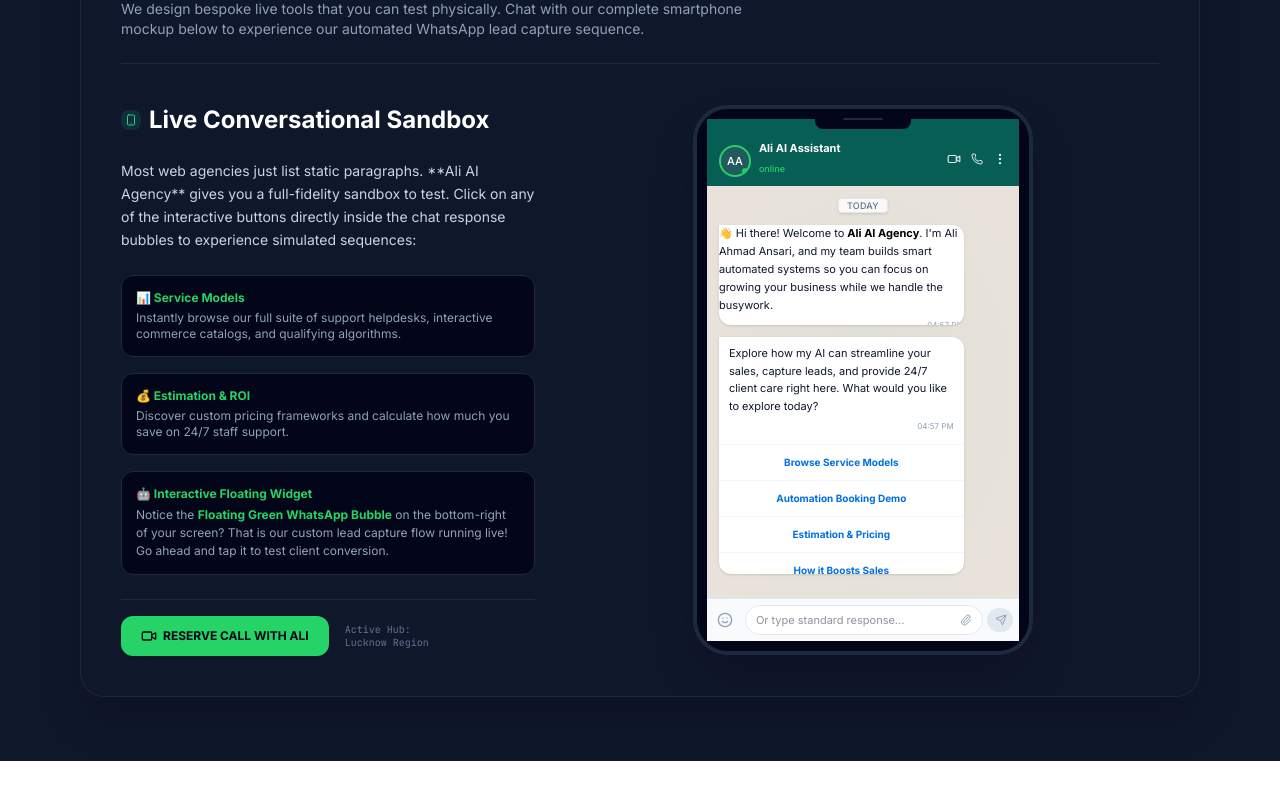
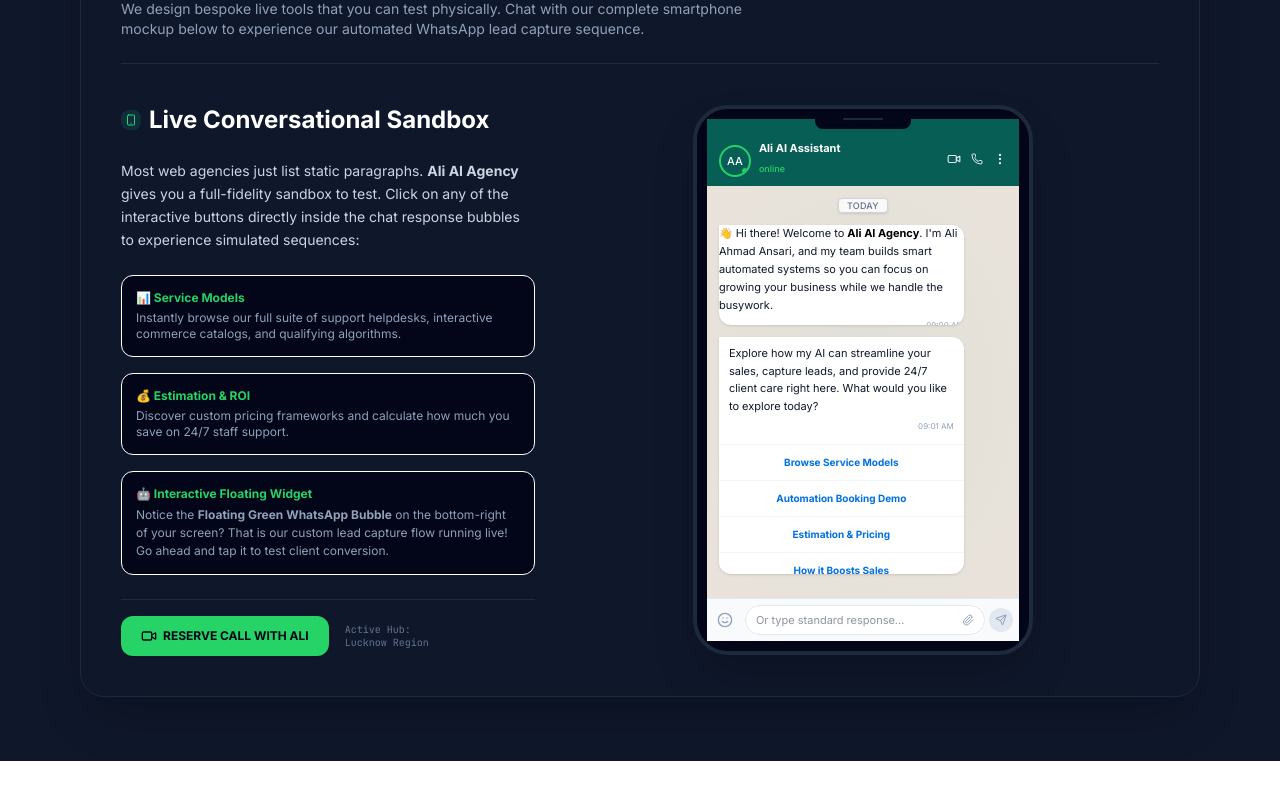
Before and after one commit to aliahmadansari295-sketch/AI-Agency-Website, a React (Vite) app: page / in a window 1280 px wide. Shown: the part 3475-4275 px from the top of the page. Built offline with nearby package versions, Linux system fonts and the light colour scheme.

Commit message:
Let use this

```diff
--- a/src/components/WhatsAppSimulator.tsx
+++ b/src/components/WhatsAppSimulator.tsx
@@ -1,15 +1,5 @@
 import React, { useState, useRef, useEffect } from 'react';
 import { Send, Smartphone, Sparkles, Smile, Phone, Video, MoreVertical, Paperclip } from 'lucide-react';
-
-// Inline Type Definition so you don't need external imports
-export interface ChatMessage {
-  id: string;
-  sender: 'bot' | 'user';
-  text: string;
-  timestamp: string;
-  type: 'text' | 'options';
-  options?: string[];
-}
 
 export default function WhatsAppSimulator() {
   const getCurrentTime = () => {
@@ -23,20 +13,20 @@
     'How it Boosts Sales'
   ];
 
-  // Initial messages state
-  const [messages, setMessages] = useState<ChatMessage[]>([
+  // Initial messages state conforming to interactive WhatsApp layout
+  const [messages, setMessages] = useState([
     {
-      id: `bot-${Date.now()}-1`,
+      id: 'init-1',
       sender: 'bot',
       text: "👋 Hi there! Welcome to *Ali AI Agency*. I'm Ali Ahmad Ansari, and my team builds smart automated systems so you can focus on growing your business while we handle the busywork.",
-      timestamp: getCurrentTime(),
+      timestamp: '09:00 AM',
       type: 'text'
     },
     {
-      id: `bot-${Date.now()}-2`,
+      id: 'init-2',
       sender: 'bot',
       text: "Explore how my AI can streamline your sales, capture leads, and provide 24/7 client care right here. What would you like to explore today?",
-      timestamp: getCurrentTime(),
+      timestamp: '09:01 AM',
       type: 'options',
       options: initialOptions
     }
@@ -45,10 +35,10 @@
   const [inputText, setInputText] = useState('');
   const [isTyping, setIsTyping] = useState(false);
 
-  const chatContainerRef = useRef<HTMLDivElement>(null);
-  const messagesEndRef = useRef<HTMLDivElement>(null);
+  const chatContainerRef = useRef(null);
+  const messagesEndRef = useRef(null);
 
-  // Auto scroll logic (block: 'nearest' prevents the whole webpage from jumping)
+  // Auto scroll using element.scrollIntoView block 'nearest' on updates
   const scrollToNewestMessage = () => {
     if (messagesEndRef.current) {
       messagesEndRef.current.scrollIntoView({ behavior: 'smooth', block: 'nearest' });
@@ -59,7 +49,7 @@
     scrollToNewestMessage();
   }, [messages, isTyping]);
 
-  const getBotResponse = (option: string): string => {
+  const getBotResponse = (option) => {
     const cleanOption = option.toLowerCase().trim();
 
     if (cleanOption.includes('service') || cleanOption.includes('models') || cleanOption.includes('browse')) {
@@ -81,12 +71,12 @@
     return "💡 *Received!* I am keeping tabs on your interest. Our founder *Ali Ahmad Ansari* can build absolute precision engines for your unique requirements.\n\nUse the interactive menu buttons to explore our workflow live.";
   };
 
-  const handleSendMessage = (textToSend: string, sourceOption?: string) => {
+  const handleSendMessage = (textToSend, sourceOption) => {
     if (!textToSend.trim()) return;
 
-    // 1. Append user selection
-    const userMsg: ChatMessage = {
-      id: `user-${Date.now()}-${Math.random().toString(36).substring(2, 9)}`,
+    // Append user selection
+    const userMsg = {
+      id: "user-" + Date.now() + "-" + Math.random().toString(36).substring(2, 9),
       sender: 'user',
       text: textToSend,
       timestamp: getCurrentTime(),
@@ -97,20 +87,21 @@
     setInputText('');
     setIsTyping(true);
 
-    // 2. Simulate typing and send bot reply
+    // Simulate real WhatsApp Business network latency
     setTimeout(() => {
       const responseText = getBotResponse(textToSend);
 
-      // Calculate remaining options (The Waterfall Loop)
+      // Filter out the selected menu option so remaining ones are presented in bot's next reply
       const selected = sourceOption || textToSend;
       const remainingOptions = initialOptions.filter(
         (opt) => opt.toLowerCase().trim() !== selected.toLowerCase().trim()
       );
 
+      // If typed message didn't match any option structure, show all options
       const activeOptions = remainingOptions.length < 4 ? remainingOptions : initialOptions;
 
-      const botMsg: ChatMessage = {
-        id: `bot-${Date.now()}-${Math.random().toString(36).substring(2, 9)}`,
+      const botMsg = {
+        id: "bot-" + Date.now() + "-" + Math.random().toString(36).substring(2, 9),
         sender: 'bot',
         text: responseText,
         timestamp: getCurrentTime(),
@@ -123,14 +114,14 @@
     }, 1100);
   };
 
-  // Parses WhatsApp-style asterisk formatting securely
-  const renderMessageTextWithFormatting = (text: string) => {
+  // Parses WhatsApp-style asterisk formatting (*bold text*) and double asterisk (**bold text**) securely
+  const renderMessageTextWithFormatting = (text) => {
     return text.split('\n').map((line, idx) => {
       const normalizedLine = line.replace(/\*\*/g, '*');
       const parts = normalizedLine.split(/\*([^*]+)\*/g);
 
       return (
-        <p key={idx} className="mb-1 last:mb-0 text-slate-900 leading-relaxed font-normal break-words">
+        <p key={idx} className="mb-1 last:mb-0 text-slate-900 leading-relaxed font-normal">
           {parts.map((p, pIdx) => {
             if (pIdx % 2 === 1) {
               return (
@@ -146,7 +137,7 @@
     });
   };
 
-  const scrollToSection = (id: string) => {
+  const scrollToSection = (id) => {
     const el = document.getElementById(id);
     if (el) {
       el.scrollIntoView({ behavior: 'smooth' });
@@ -154,11 +145,11 @@
   };
 
   return (
-    <div className="w-full max-w-6xl mx-auto py-16 px-4" id="whatsapp-simulator">
+    <div className="w-full max-w-6xl mx-auto py-16 px-4 font-sans" id="whatsapp-simulator">
 
       {/* Decorative Card Container with Elegant Border */}
       <div className="bg-slate-900 rounded-3xl border border-slate-800 p-6 md:p-10 text-white shadow-2xl relative overflow-hidden">
-        <div className="absolute top-0 right-0 w-80 h-80 bg-whatsapp-teal/10 rounded-full blur-3xl -z-10"></div>
+        <div className="absolute top-0 right-0 w-80 h-80 bg-emerald-500/10 rounded-full blur-3xl -z-10"></div>
 
         {/* Header Section */}
         <div className="flex flex-col md:flex-row justify-between items-start md:items-center gap-6 pb-6 border-b border-slate-800 mb-10 text-left">
@@ -168,7 +159,7 @@
               WhatsApp Conversational Agency Suite
             </div>
 
-            <h2 className="text-2xl md:text-4xl font-black tracking-tight text-white leading-tight">
+            <h2 className="text-2xl md:text-4xl font-extrabold tracking-tight text-white leading-tight">
               Interactive WhatsApp Simulator
             </h2>
             <p className="text-slate-400 text-xs md:text-sm max-w-2xl">
@@ -178,7 +169,7 @@
         </div>
 
         {/* Live Smartphone Interactive Sandbox */}
-        <div className="grid grid-cols-1 lg:grid-cols-12 gap-8 items-center animate-fade-in">
+        <div className="grid grid-cols-1 lg:grid-cols-12 gap-8 items-center">
 
           {/* Left Side Content Column */}
           <div className="lg:col-span-5 space-y-6 text-left">
@@ -188,24 +179,24 @@
             </h3>
 
             <p className="text-slate-300 text-xs md:text-sm leading-relaxed">
-              Most web agencies just list static paragraphs. **Ali AI Agency** gives you a full-fidelity sandbox to test. Click on any of the interactive buttons directly inside the chat response bubbles to experience simulated sequences:
+              Most web agencies just list static paragraphs. <strong>Ali AI Agency</strong> gives you a full-fidelity sandbox to test. Click on any of the interactive buttons directly inside the chat response bubbles to experience simulated sequences:
             </p>
 
             <div className="space-y-4 text-xs">
-              <div className="p-3.5 bg-slate-950 border border-slate-800 rounded-xl space-y-1">
+              <div className="p-3.5 bg-slate-950 border border-slate-850 rounded-xl space-y-1">
                 <span className="font-extrabold text-[#25D366] block">📊 Service Models</span>
                 <span className="text-slate-400">Instantly browse our full suite of support helpdesks, interactive commerce catalogs, and qualifying algorithms.</span>
               </div>
 
-              <div className="p-3.5 bg-slate-950 border border-slate-800 rounded-xl space-y-1">
+              <div className="p-3.5 bg-slate-950 border border-slate-850 rounded-xl space-y-1">
                 <span className="font-extrabold text-[#25D366] block">💰 Estimation & ROI</span>
                 <span className="text-slate-400">Discover custom pricing frameworks and calculate how much you save on 24/7 staff support.</span>
               </div>
 
-              <div className="p-3.5 bg-slate-950 border border-slate-800 rounded-xl space-y-1">
+              <div className="p-3.5 bg-slate-950 border border-slate-850 rounded-xl space-y-1">
                 <span className="font-extrabold text-[#25D366] block">🤖 Interactive Floating Widget</span>
-                <span className="text-[#94a3b8] leading-normal">
-                  Notice the <strong className="text-[#25D366]">Floating Green WhatsApp Bubble</strong> on the bottom-right of your screen? That is our custom lead capture flow running live! Go ahead and tap it to test client conversion.
+                <span className="text-slate-400 leading-normal">
+                  Notice the <strong>Floating Green WhatsApp Bubble</strong> on the bottom-right of your screen? That is our custom lead capture flow running live! Go ahead and tap it to test client conversion.
                 </span>
               </div>
             </div>
@@ -213,8 +204,9 @@
             {/* CTA to Book Call */}
             <div className="pt-4 border-t border-slate-800 flex flex-wrap items-center gap-4">
               <button
+                id="tab-interactive-book-btn"
                 onClick={() => scrollToSection('book-call')}
-                className="bg-[#25D366] hover:bg-[#1ebd5b] text-slate-950 font-bold text-xs uppercase px-5 py-3 rounded-xl transition-all cursor-pointer flex items-center gap-1.5 shadow"
+                className="bg-[#25D366] hover:bg-[#25D366]/90 text-slate-950 font-bold text-xs uppercase px-5 py-3 rounded-xl transition-all cursor-pointer flex items-center gap-1.5 shadow"
               >
                 <Video className="w-4 h-4" />
                 Reserve Call with Ali
@@ -235,12 +227,12 @@
               {/* Chat Header */}
               <div className="bg-[#075E54] text-white pt-5 pb-2 px-3 relative flex items-center justify-between shadow-md shrink-0 select-none">
                 <div className="flex items-center gap-2 mt-1">
-                  <div className="relative w-8 h-8 rounded-full bg-slate-600/50 flex items-center justify-center text-white font-medium text-[11px] border-2 border-[#25D366] overflow-hidden">
+                  <div className="relative w-8 h-8 rounded-full bg-slate-655/50 flex items-center justify-center text-white font-medium text-[11px] border-2 border-[#25D366] overflow-hidden">
                     AA
                     <div className="absolute bottom-0 right-0 w-2 h-2 bg-[#25D366] rounded-full border border-[#075E54]"></div>
                   </div>
-                  <div>
-                    <h4 className="font-black text-[11px] leading-none">Ali AI Assistant</h4>
+                  <div className="text-left">
+                    <h4 className="font-bold text-[11px] leading-none">Ali AI Assistant</h4>
                     <span className="text-[9px] text-[#25D366] font-medium leading-none">online</span>
                   </div>
                 </div>
@@ -248,17 +240,17 @@
                 <div className="flex items-center gap-2.5 text-slate-200">
                   <Video className="w-3.5 h-3.5 cursor-pointer hover:text-white" />
                   <Phone className="w-3 h-3 cursor-pointer hover:text-white" />
-                  <MoreVertical className="w-3.5 h-3.5 cursor-pointer hover:text-white" />
+                  <MoreVertical className="w-3.5 h-3.5 focus:outline-none" />
                 </div>
               </div>
 
               {/* Chat Messages Body Screen */}
               <div
                 ref={chatContainerRef}
-                className="flex-1 bg-[#ECE5DD] p-3 overflow-y-auto space-y-3 relative flex flex-col custom-scrollbar"
+                className="flex-1 bg-[#ECE5DD] p-3 overflow-y-auto space-y-3 relative flex flex-col"
                 style={{ backgroundImage: 'radial-gradient(ellipse at center, rgba(18,140,126,0.06) 0%, rgba(229,221,213,0.3) 100%)' }}
               >
-                <div className="self-center bg-white/80 backdrop-blur-sm shadow-sm border border-slate-200 text-slate-500 text-[9px] px-2 py-0.5 rounded font-medium tracking-wide uppercase leading-none select-none">
+                <div className="self-center bg-white/80 backdrop-blur-sm shadow-sm border border-slate-300 text-slate-500 text-[9px] px-2 py-0.5 rounded font-medium tracking-wide uppercase leading-none select-none">
                   Today
                 </div>
 
@@ -275,13 +267,13 @@
                           : 'bg-white self-start rounded-tl-none text-[11px]'
                       }`}
                     >
-                      {/* Message Text Area */}
+                      {/* For bot with options, allow perfect edge layout to look like WhatsApp Interactive templates */}
                       <div className={showOptionsInBubble ? 'pt-2 px-2.5 pb-1' : ''}>
-                        <div className="whitespace-pre-line leading-relaxed break-words">
+                        <div className="whitespace-pre-line leading-relaxed">
                           {renderMessageTextWithFormatting(msg.text)}
                         </div>
 
-                        {/* Timestamp */}
+                        {/* Text timestamp */}
                         <div className="text-right flex items-center justify-end gap-0.5 mt-1 text-[8px] text-slate-400">
                           <span>{msg.timestamp}</span>
                           {msg.sender === 'user' && (
@@ -290,15 +282,16 @@
                         </div>
                       </div>
 
-                      {/* Attached Quick-Reply Buttons (WhatsApp Meta Logic) */}
+                      {/* Attached Quick-Reply Buttons inside the same bubble list */}
                       {showOptionsInBubble && (
                         <div className="border-t border-slate-100 mt-2 flex flex-col divide-y divide-slate-100/90 select-none">
-                          {msg.options!.map((opt, oIdx) => {
+                          {msg.options.map((opt, oIdx) => {
                             const isActive = isLastMessage;
 
                             return (
                               <button
                                 key={oIdx}
+                                id={`bubble-opt-${msg.id}-${oIdx}`}
                                 disabled={!isActive || isTyping}
                                 onClick={() => handleSendMessage(opt, opt)}
                                 className={`w-full py-2.5 px-3 text-center text-[10px] font-bold flex items-center justify-center gap-1.5 transition-colors focus:outline-none ${
@@ -319,10 +312,10 @@
 
                 {/* Animated Typing Bar */}
                 {isTyping && (
-                  <div className="bg-white text-slate-800 self-start rounded-xl rounded-tl-none px-2.5 py-2.5 text-xs shadow-sm flex items-center gap-1 max-w-[50px] animate-pulse">
-                    <span className="w-1.5 h-1.5 bg-slate-400 rounded-full"></span>
-                    <span className="w-1.5 h-1.5 bg-[#128C7E] rounded-full"></span>
-                    <span className="w-1.5 h-1.5 bg-slate-400 rounded-full"></span>
+                  <div className="bg-white text-slate-800 self-start rounded-xl rounded-tl-none px-2.5 py-2.5 text-xs shadow-sm flex items-center gap-1 max-w-[50px] animate-fade-in">
+                    <span className="w-1.5 h-1.5 bg-slate-400 rounded-full animate-bounce" style={{ animationDelay: '0ms' }}></span>
+                    <span className="w-1.5 h-1.5 bg-[#128C7E] rounded-full animate-bounce" style={{ animationDelay: '150ms' }}></span>
+                    <span className="w-1.5 h-1.5 bg-slate-400 rounded-full animate-bounce" style={{ animationDelay: '300ms' }}></span>
                   </div>
                 )}
 
@@ -330,9 +323,9 @@
                 <div ref={messagesEndRef} />
               </div>
 
-              {/* Chat Input Console */}
+              {/* Chat Input Console (Self-contained backup input) */}
               <div className="p-1.5 bg-slate-50 border-t border-slate-200 flex items-center gap-2 shrink-0 select-none">
-                <button className="p-1 text-slate-400 hover:text-slate-600 rounded-full shrink-0 focus:outline-none">
+                <button id="smiles-ico" className="p-1 text-slate-400 hover:text-slate-600 rounded-full shrink-0 focus:outline-none">
                   <Smile className="w-4 h-4" />
                 </button>
 
@@ -340,32 +333,34 @@
                   onSubmit={(e) => {
                     e.preventDefault();
                     if (inputText.trim()) {
-                      handleSendMessage(inputText);
+                      handleSendMessage(inputText, inputText);
                     }
                   }}
                   className="flex-1 flex gap-1 items-center"
                 >
                   <div className="flex-1 bg-white border border-slate-200 rounded-full px-2.5 py-1.5 flex items-center gap-1">
                     <input
+                      id="phone-chat-input-field"
                       type="text"
                       value={inputText}
                       onChange={(e) => setInputText(e.target.value)}
                       placeholder="Or type standard response..."
-                      className="flex-1 text-[11px] focus:outline-none text-slate-800 bg-transparent w-full"
+                      className="flex-1 text-[11px] focus:outline-none text-slate-800 bg-transparent"
                     />
                     <Paperclip className="w-3 h-3 text-slate-400" />
                   </div>
 
                   <button
+                    id="phone-send-arrow-btn"
                     type="submit"
                     disabled={!inputText.trim()}
                     className={`p-1.5 rounded-full flex items-center justify-center shrink-0 focus:outline-none ${
                       inputText.trim()
-                        ? 'bg-[#128C7E] text-white cursor-pointer hover:bg-[#0e7165]'
+                        ? 'bg-[#128C7E] text-white cursor-pointer'
                         : 'bg-slate-200 text-slate-400 cursor-not-allowed'
                     }`}
                   >
-                    <Send className="w-3 h-3 ml-0.5" />
+                    <Send className="w-3 h-3" />
                   </button>
                 </form>
               </div>
```
